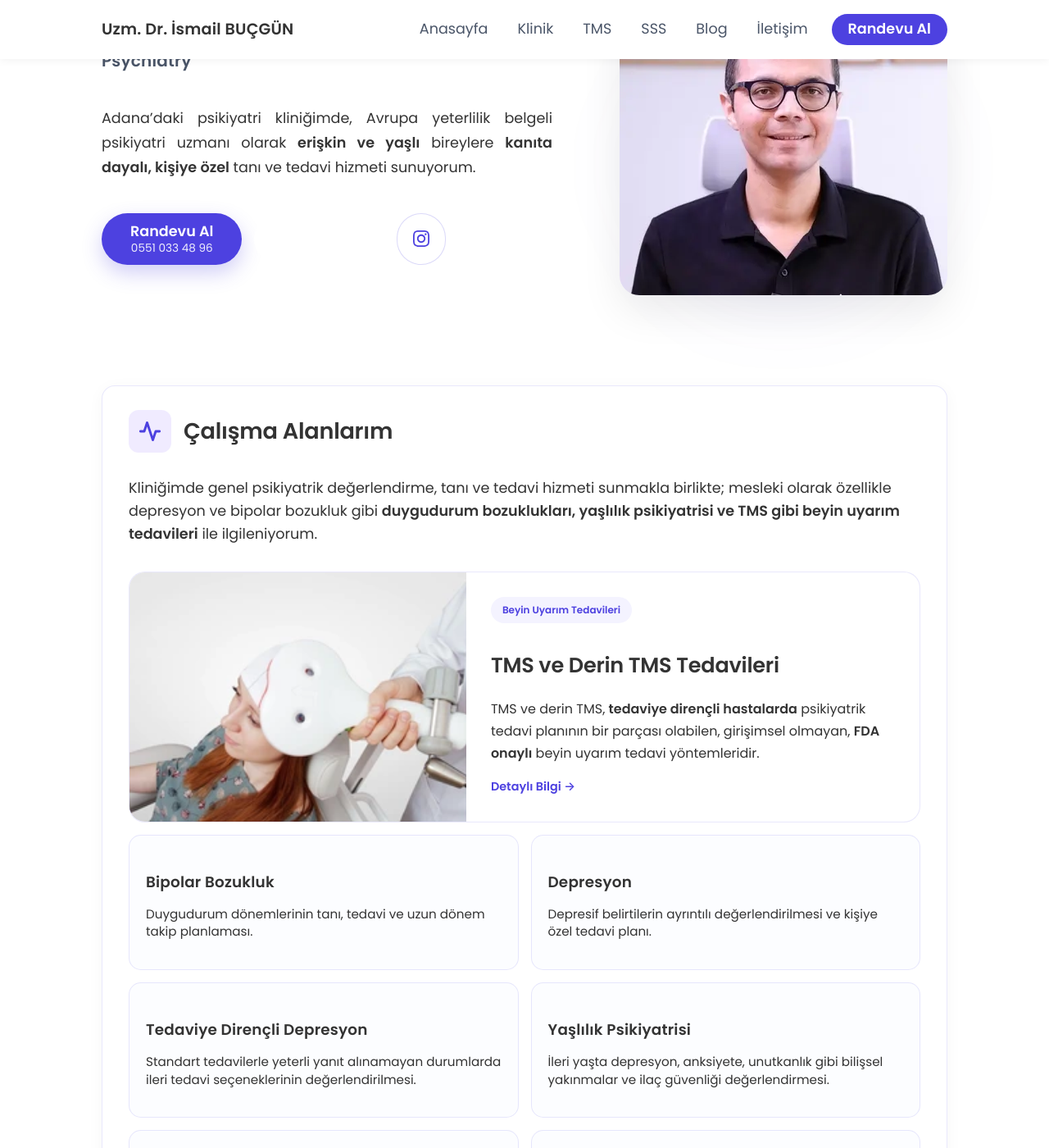
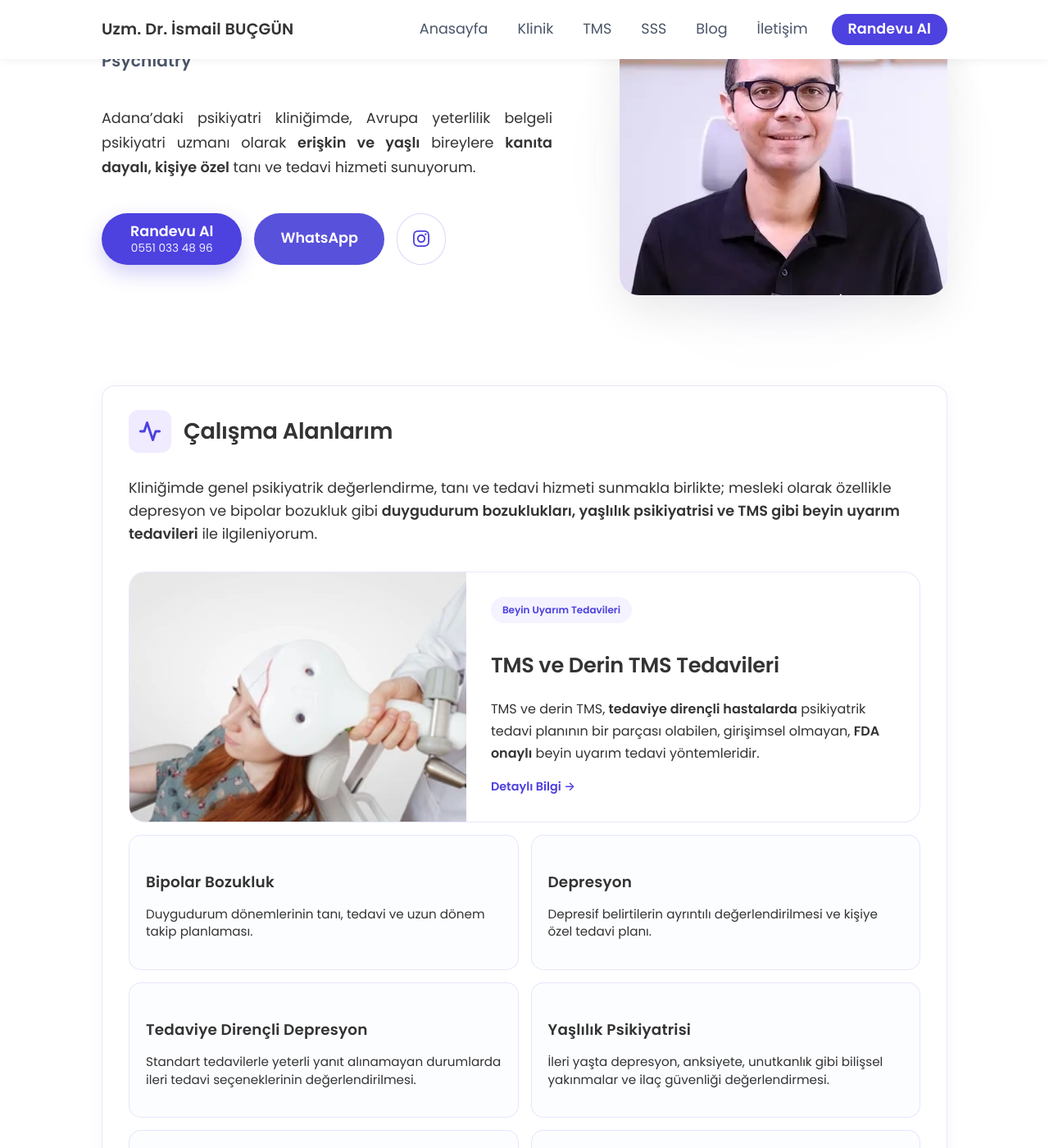
Before and after one commit to ibucgun/ibucgun.github.io, a Jekyll site: the page built from index.html, in a window 1280 px wide and 1400 px high, scrolled down 262 px. Shown: the whole window at 82% size. Built offline with Jekyll 4.4.1, drawn with Linux system fonts in a browser that asks for light colours.

Commit message:
Update _resume.scss

```diff
--- a/_sass/_resume.scss
+++ b/_sass/_resume.scss
@@ -666,7 +666,7 @@
       display: inline-flex;
       align-items: center;
       justify-content: center;
-      background: white;
+      background: #5851db;
       color: white;
       padding: 0 32px;
       border-radius: 50px;
```
